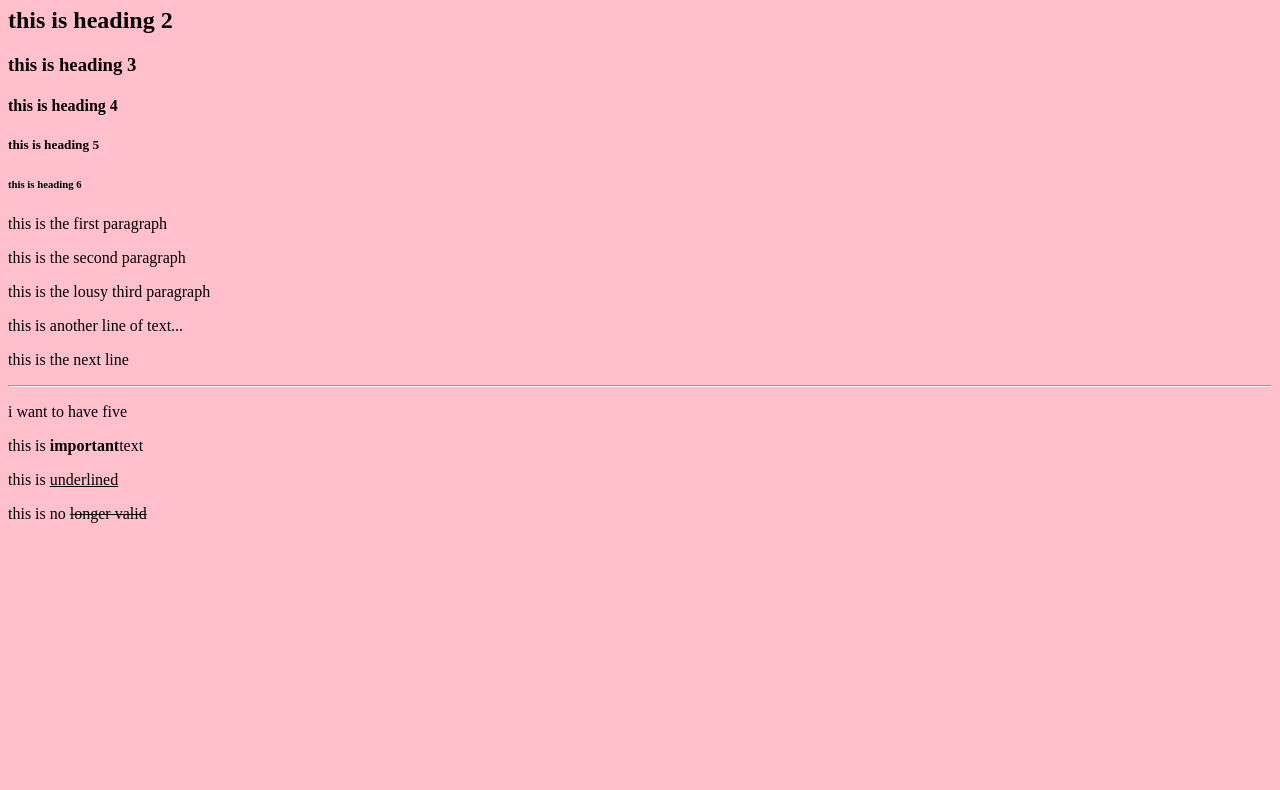
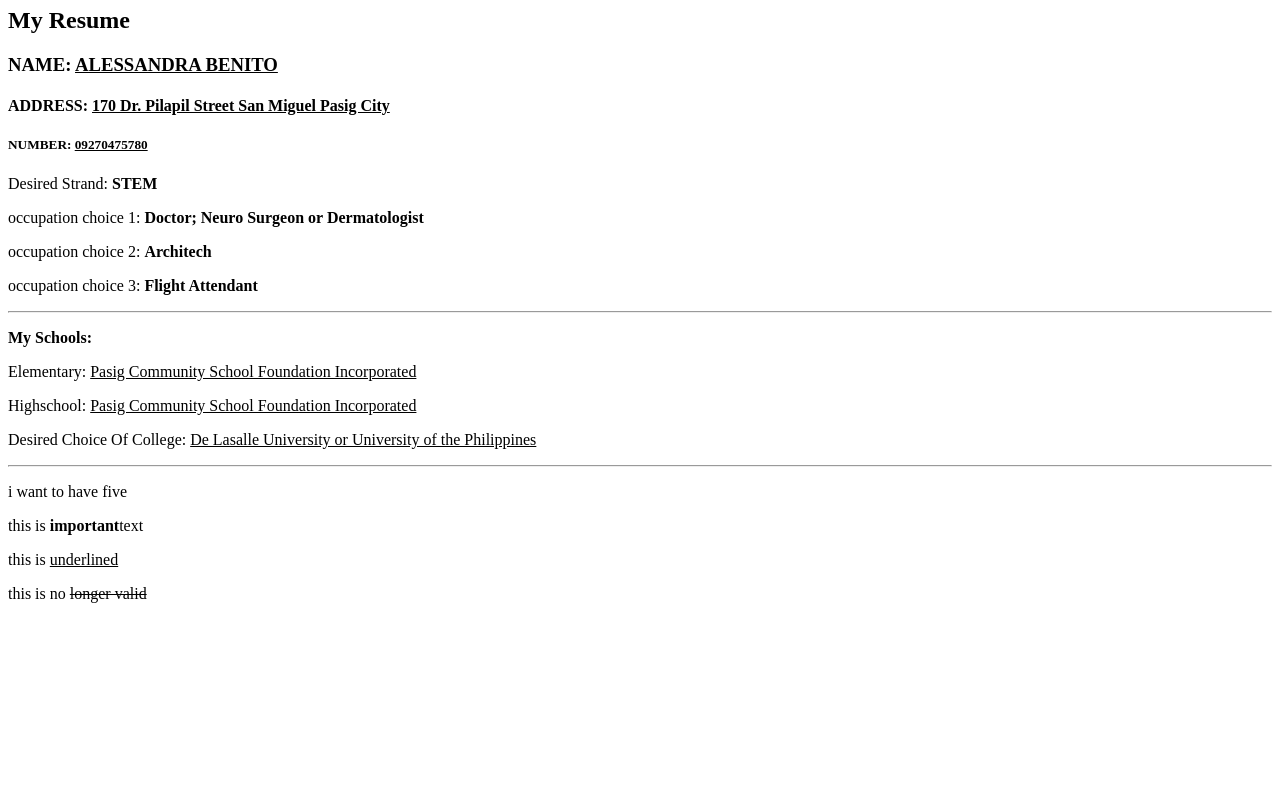
Before and after one commit to Sandrapcsfi/my_first_html, a plain HTML site: page index.html in a window 1280 px wide. Shown: the part 73-863 px from the top of the page. Before the commit the page ends 800 px from the top, so only its background shows below. Drawn offline with Linux system fonts and the light colour scheme.

Commit message:
Update index.html

```diff
--- a/index.html
+++ b/index.html
@@ -5,23 +5,23 @@
     <meta name="viewport" content="width=device-width, initial-scale=1.0">
     <title>Document</title>
 </head>
-<body bgcolor="pink">
-<h1>this is heading 1</h1>
-    <h2>this is heading 2</h2>
-    <h3>this is heading 3</h3>
-    <h4>this is heading 4</h4>
-    <h5>this is heading 5</h5>
-    <h6>this is heading 6</h6>
-    <p>this is the first paragraph</p>
-  <p>this is the second paragraph</p>
-  <P>
-    this is the lousy
-    third paragraph
-</P>
-<p>this is another line of text...</p>
-<p>this is the
-    next line
-</p>
+<body bgcolor="white">
+<h1>ALESSANDRA BENITO</h1>
+    <h2>My Resume</h2>
+    <h3>NAME: <u>ALESSANDRA BENITO</u></h3>
+    <h4>ADDRESS: <u>170 Dr. Pilapil Street San Miguel Pasig City</u></h4>
+    <h5>NUMBER: <u>09270475780</u></h5>
+
+    <p>Desired Strand: <strong>STEM</strong></p>
+  <p>occupation choice 1: <strong>Doctor; Neuro Surgeon or Dermatologist </strong></p>
+  <P>occupation choice 2: <strong>Architech</strong></P>
+  <p>occupation choice 3: <strong>Flight Attendant</strong></p>
+<hr>
+  <p><strong>My Schools:</strong></p>
+  <p>Elementary: <u>Pasig Community School Foundation Incorporated</u></p>
+  <p>Highschool: <u>Pasig Community School Foundation Incorporated</u></p>
+  <p>Desired Choice Of College: <u>De Lasalle University or University of the Philippines</u></p>
+
 
 <hr>
 
```
